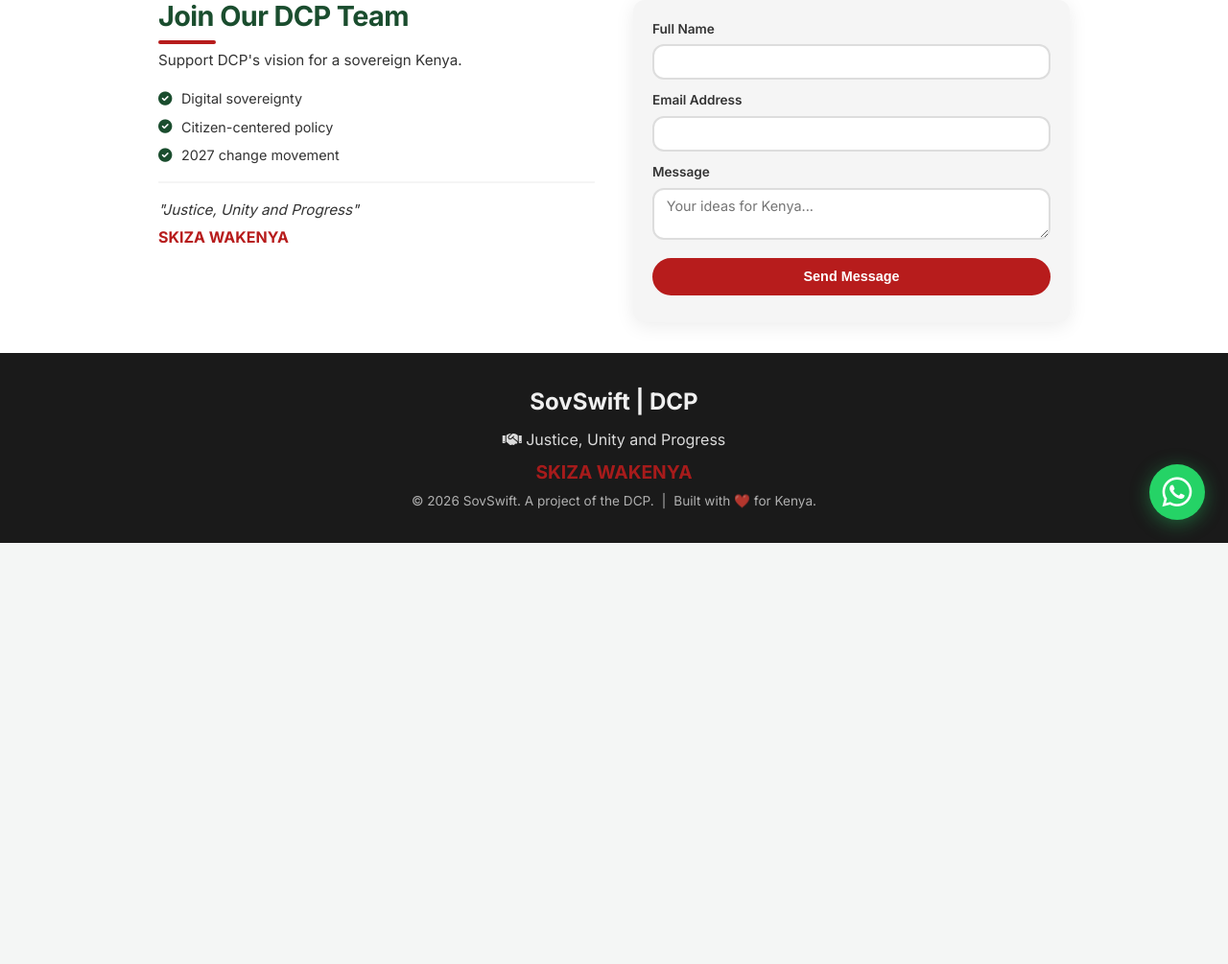
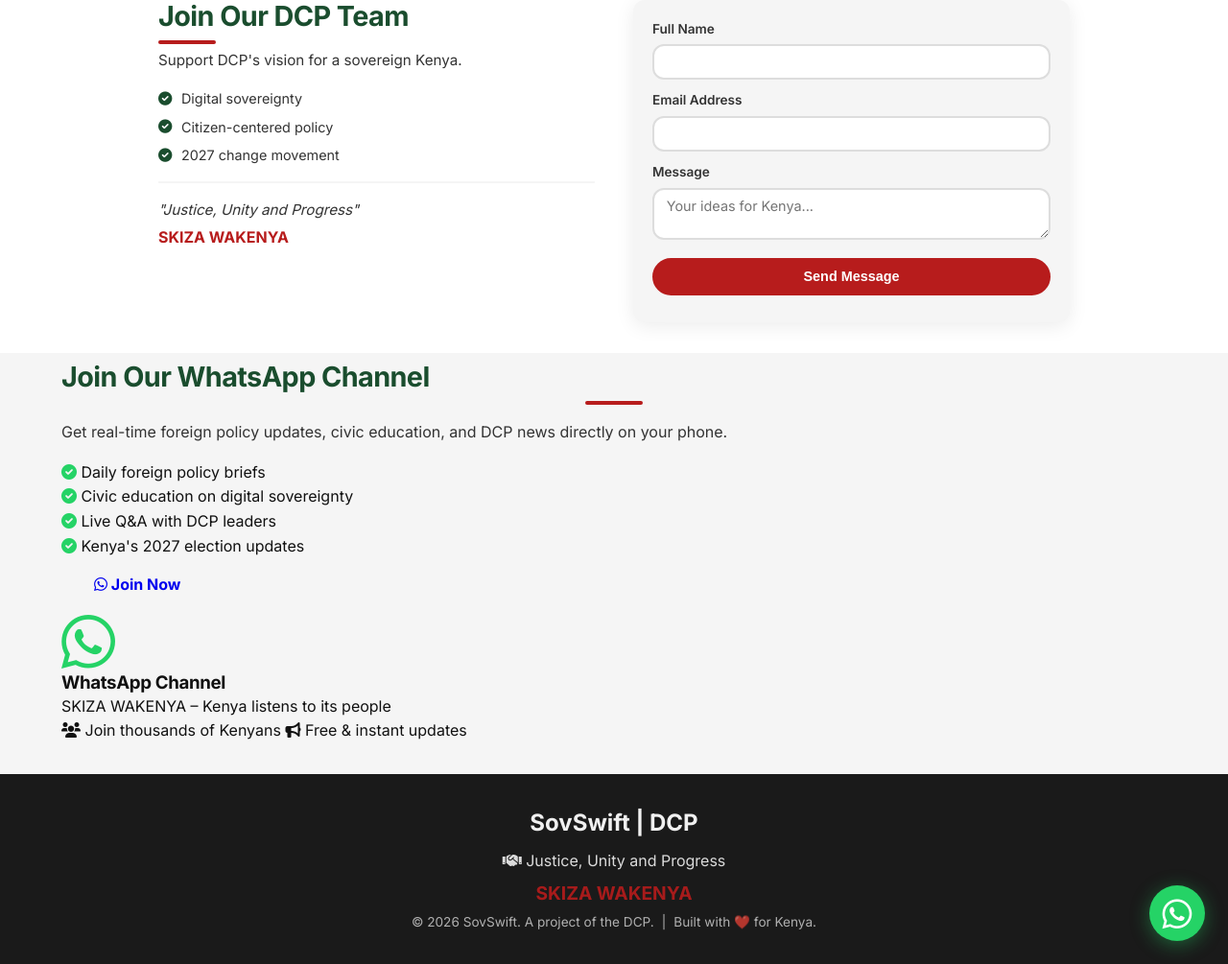
Before and after one commit to elvismogere/sovswift-kenya, a Flask app: page / in a window 1280 px wide. Shown: the part 1778-2783 px from the top of the page at 96% size. Before the commit the page ends 2344 px from the top, so only its background shows below. Run offline with Flask 3, Linux system fonts and the light colour scheme; data that the repository does not hold is empty.

Commit message:
Update index.html

```diff
--- a/templates/index.html
+++ b/templates/index.html
@@ -185,7 +185,39 @@
             </div>
         </section>
     </main>
-
+        <!-- WhatsApp Section -->
+        <section id="whatsapp" class="section fade-in" style="padding-top: 0.5rem; padding-bottom: 2rem; background: var(--bg-secondary);">
+            <div class="container">
+                <div class="whatsapp-wrapper">
+                    <div class="whatsapp-left">
+                        <h2 style="text-align: left; font-size: 1.8rem;">Join Our WhatsApp Channel</h2>
+                        <p style="color: var(--text-secondary); font-size: 1rem; margin-bottom: 1rem;">
+                            Get real-time foreign policy updates, civic education, and DCP news directly on your phone.
+                        </p>
+                        <div class="whatsapp-features">
+                            <p><i class="fas fa-check-circle" style="color: #25D366;"></i> Daily foreign policy briefs</p>
+                            <p><i class="fas fa-check-circle" style="color: #25D366;"></i> Civic education on digital sovereignty</p>
+                            <p><i class="fas fa-check-circle" style="color: #25D366;"></i> Live Q&A with DCP leaders</p>
+                            <p><i class="fas fa-check-circle" style="color: #25D366;"></i> Kenya's 2027 election updates</p>
+                        </div>
+                        <a href="https://whatsapp.com/channel/0029VaXXXXXXXXXXX" target="_blank" class="btn btn-whatsapp">
+                            <i class="fab fa-whatsapp"></i> Join Now
+                        </a>
+                    </div>
+                    <div class="whatsapp-right">
+                        <div class="whatsapp-card">
+                            <i class="fab fa-whatsapp" style="font-size: 4rem; color: #25D366;"></i>
+                            <h3>WhatsApp Channel</h3>
+                            <p>SKIZA WAKENYA – Kenya listens to its people</p>
+                            <div class="whatsapp-stats">
+                                <span><i class="fas fa-users"></i> Join thousands of Kenyans</span>
+                                <span><i class="fas fa-bullhorn"></i> Free & instant updates</span>
+                            </div>
+                        </div>
+                    </div>
+                </div>
+            </div>
+        </section>
     <!-- Footer -->
     <footer>
         <div class="footer-content">
```
